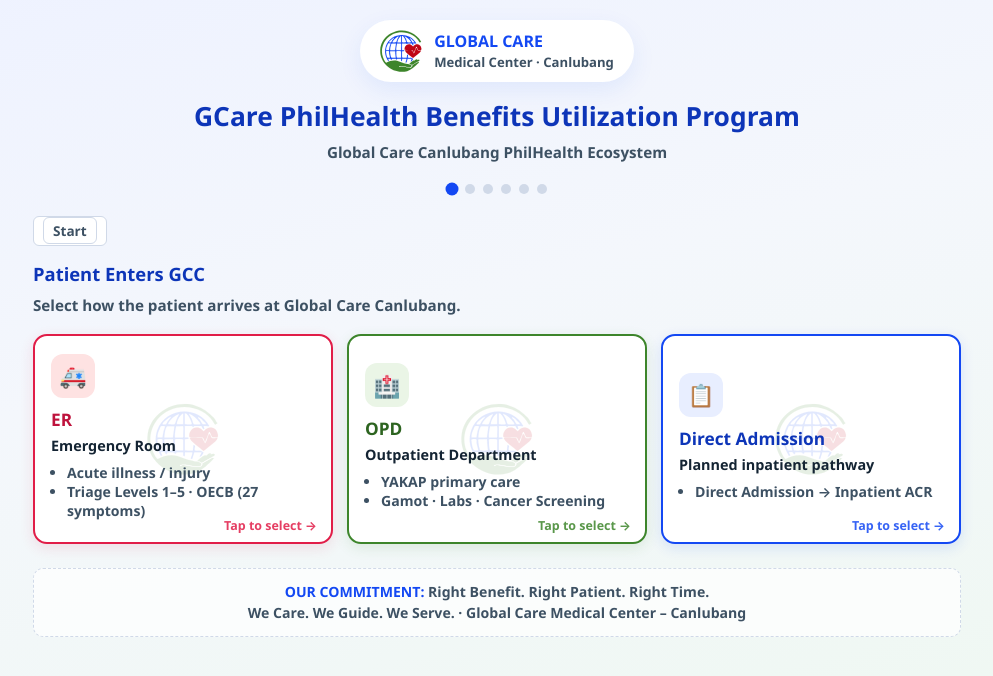
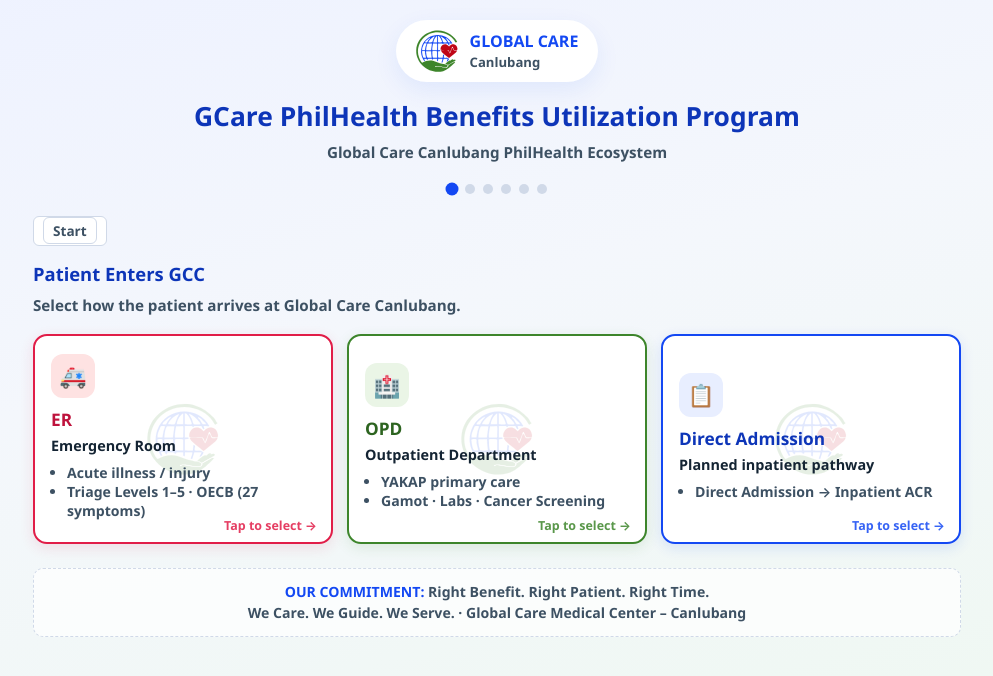
Before and after one commit to RALS-17/philhealth-yakap-flow, a React (Vite) app: page / in a window 1280 px wide. Shown: the top 676 px of the page, without its empty margins (143-1136 px from the left). Built offline with nearby package versions, Linux system fonts and the light colour scheme.

Commit message:
Remove Medical Center in the LOGO

```diff
--- a/src/App.tsx
+++ b/src/App.tsx
@@ -3519,7 +3519,7 @@
           />
           <div className="brand-text">
             <strong>GLOBAL CARE</strong>
-            <span>Medical Center · Canlubang</span>
+            <span>Canlubang</span>
           </div>
         </div>
         <h1>GCare PhilHealth Benefits Utilization Program</h1>
```
